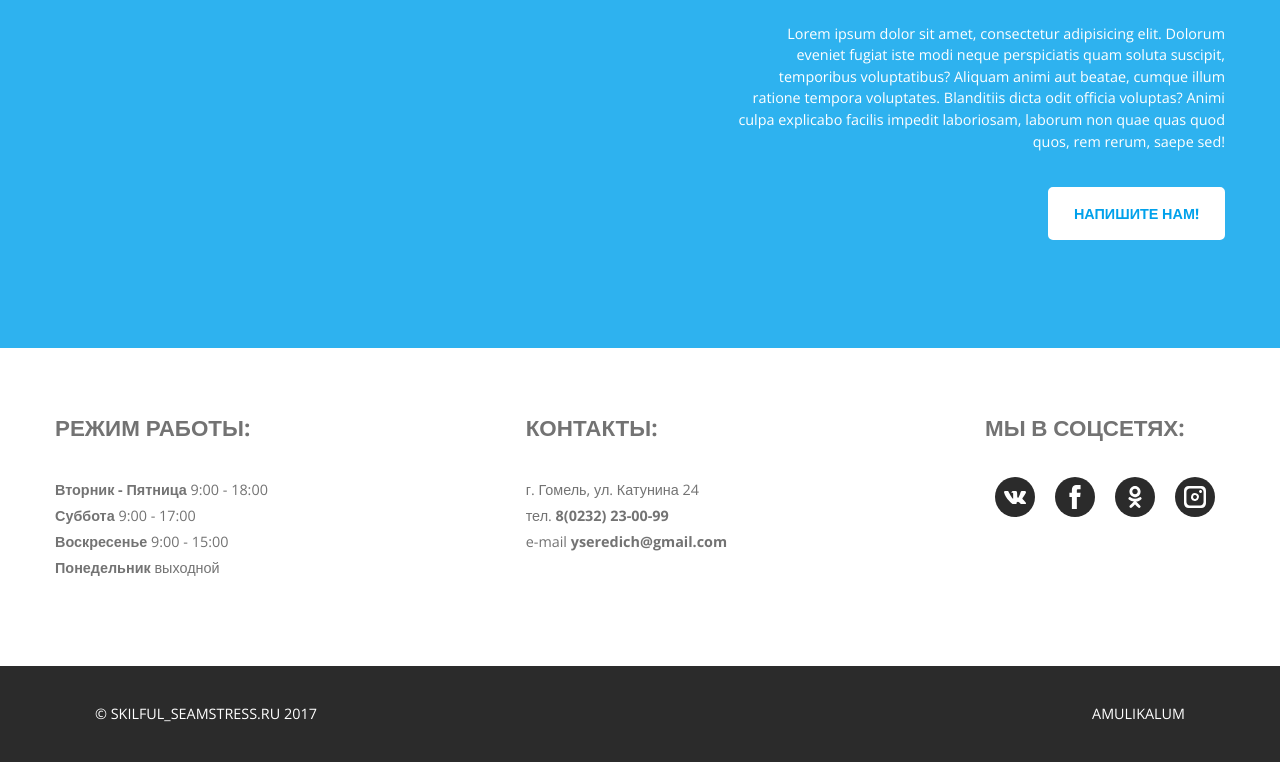
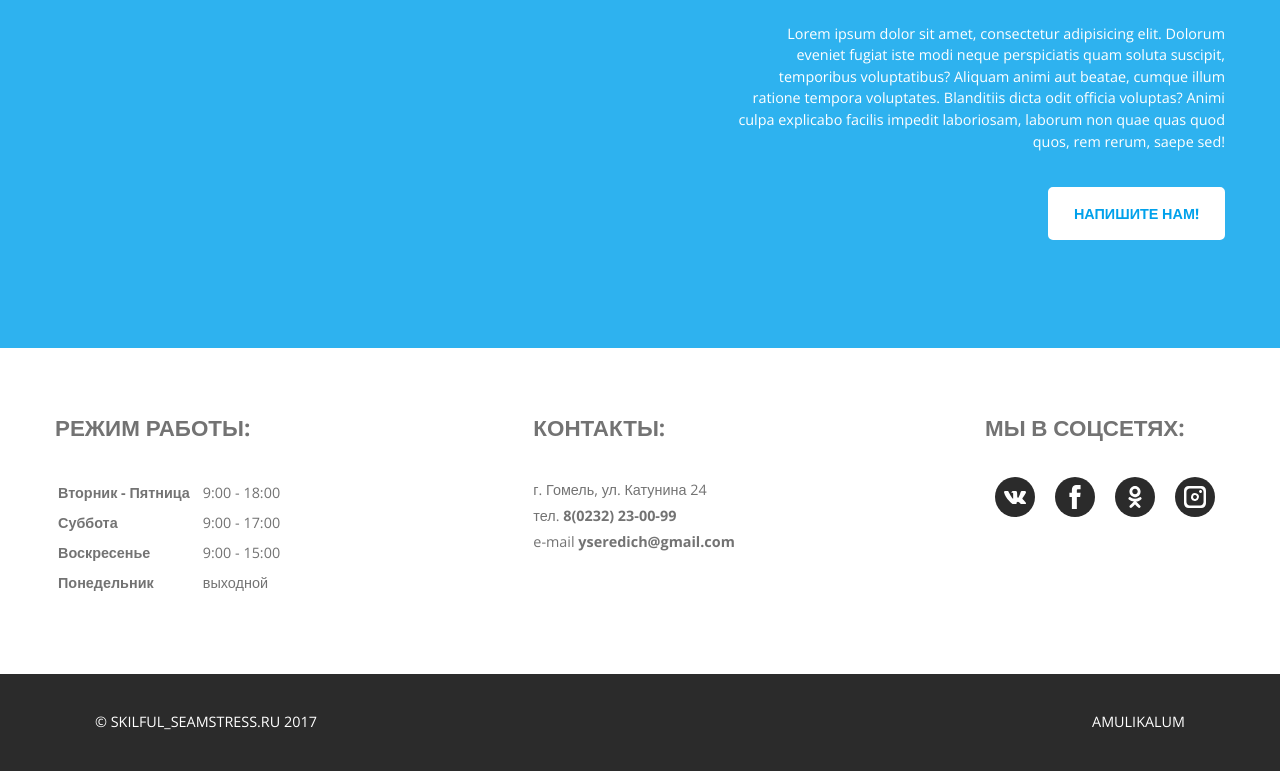
Before and after one commit to YSeredich/studio, a plain HTML site: page index.html in a window 1280 px wide. Shown: the part 3350-4121 px from the top of the page. Drawn offline with nearby package versions, Linux system fonts and the light colour scheme.

Commit message:
add table

```diff
--- a/css/style.css
+++ b/css/style.css
@@ -447,7 +447,7 @@ ul {
 }
 
 .footer-top {
-    padding: 60px 55px 70px;
+    padding: 60px 55px;
     color: #737373;
     font-size: 0.9rem;
     line-height: 1.8;
@@ -467,8 +467,14 @@ ul {
     text-transform: uppercase;
 }
 
+.schedule__list {
+    margin: 0 auto 15px;
+    text-align: left;
+}
+
 .schedule__day {
     font-weight: 700;
+    padding-right: 10px;
 }
 
 .contacts span {
--- a/index.html
+++ b/index.html
@@ -127,24 +127,26 @@
         <div class="container footer-top__container">
             <div class="schedule">
                 <h3 class="footer-top__title">Режим работы:</h3>
-                <ul class="schedule__list">
-                    <li class="schedule__item">
-                        <span class="schedule__day">Вторник - Пятница</span>
-                        <span class="schedule__time">9:00 - 18:00</span>
-                    </li>
-                    <li>
-                        <span class="schedule__day">Суббота</span>
-                        <span class="schedule__time">9:00 - 17:00</span>
-                    </li>
-                    <li>
-                        <span class="schedule__day">Воскресенье</span>
-                        <span class="schedule__time">9:00 - 15:00</span>
-                    </li>
-                    <li>
-                        <span class="schedule__day">Понедельник</span>
-                        <span class="schedule__time">выходной</span>
-                    </li>
-                </ul>
+                <table class="schedule__list">
+                    <tbody>
+                    <tr class="schedule__item">
+                        <td class="schedule__day">Вторник - Пятница</td>
+                        <td class="schedule__time">9:00 - 18:00</td>
+                    </tr>
+                    <tr class="schedule__item">
+                        <td class="schedule__day">Суббота</td>
+                        <td class="schedule__time">9:00 - 17:00</td>
+                    </tr>
+                    <tr class="schedule__item">
+                        <td class="schedule__day">Воскресенье</td>
+                        <td class="schedule__time">9:00 - 15:00</td>
+                    </tr>
+                    <tr class="schedule__item">
+                        <td class="schedule__day">Понедельник</td>
+                        <td class="schedule__time">выходной</td>
+                    </tr>
+                    </tbody>
+                </table>
             </div>
             <div class="contacts">
                 <h3 class="footer-top__title">Контакты:</h3>
```
